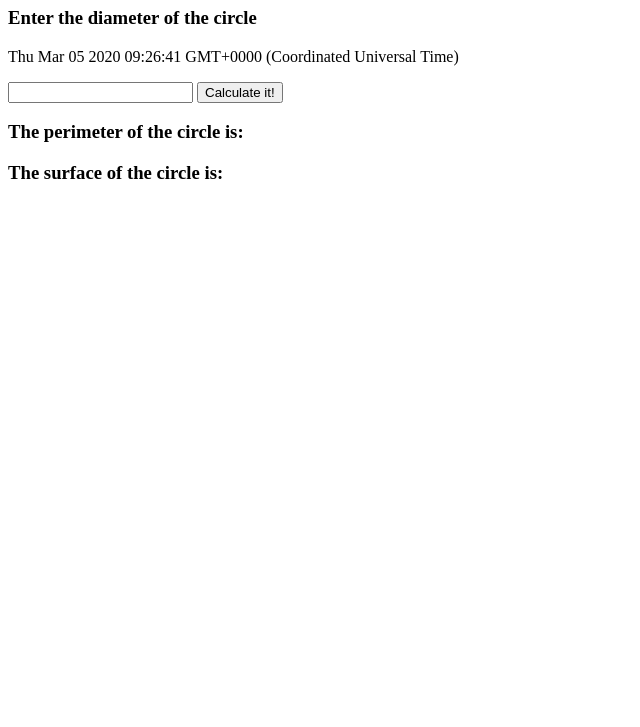
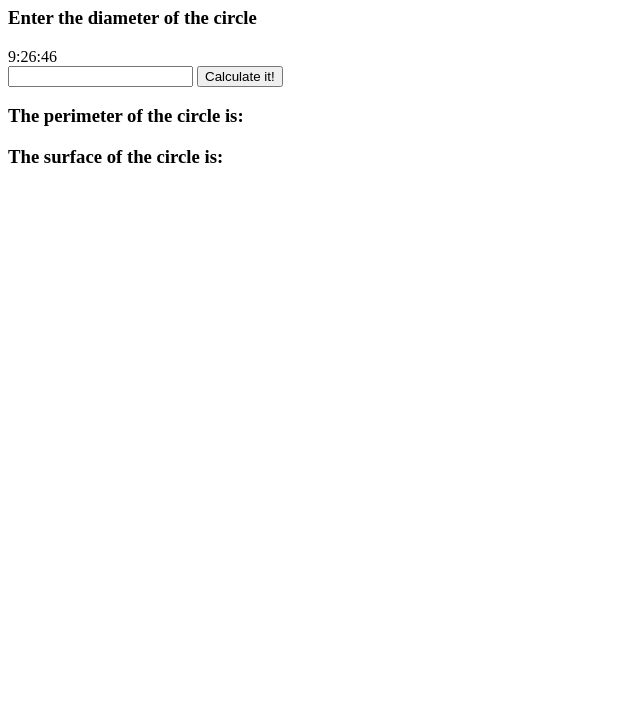
Before and after one commit to LaraPirkner/Live-update-adfd9120, a plain HTML site: page index.html in a window 1280 px wide. Shown: the part 73-800 px from the top of the page, without its empty margins (0-640 px from the left). Drawn offline with Linux system fonts and the light colour scheme.

Commit message:
Uitwerking van de exercise

```diff
--- a/index.html
+++ b/index.html
@@ -9,7 +9,7 @@
 
     <h1>Change the numbers</h1>
     <h3>Enter the diameter of the circle</h3>
-    <p id="date"></p>
+    <div id="date"></div>
 
     <input id="diameter" type="number">
     <button onclick="calculation()">Calculate it!</button>
--- a/script.js
+++ b/script.js
@@ -12,5 +12,12 @@ function calculation() {
 }
 
 /*date*/
-var date = new Date();
-document.getElementById("date").innerHTML = date;
+function clockTick()    {
+    currentTime = new Date();
+    hours = currentTime.getHours(),
+    minutes = currentTime.getMinutes(),
+    seconds = currentTime.getSeconds(),
+    document.getElementById('date').innerHTML= (hours + ':' + minutes + ':' + seconds);
+ }
+
+ setInterval(function(){clockTick();}, 1000);
```
